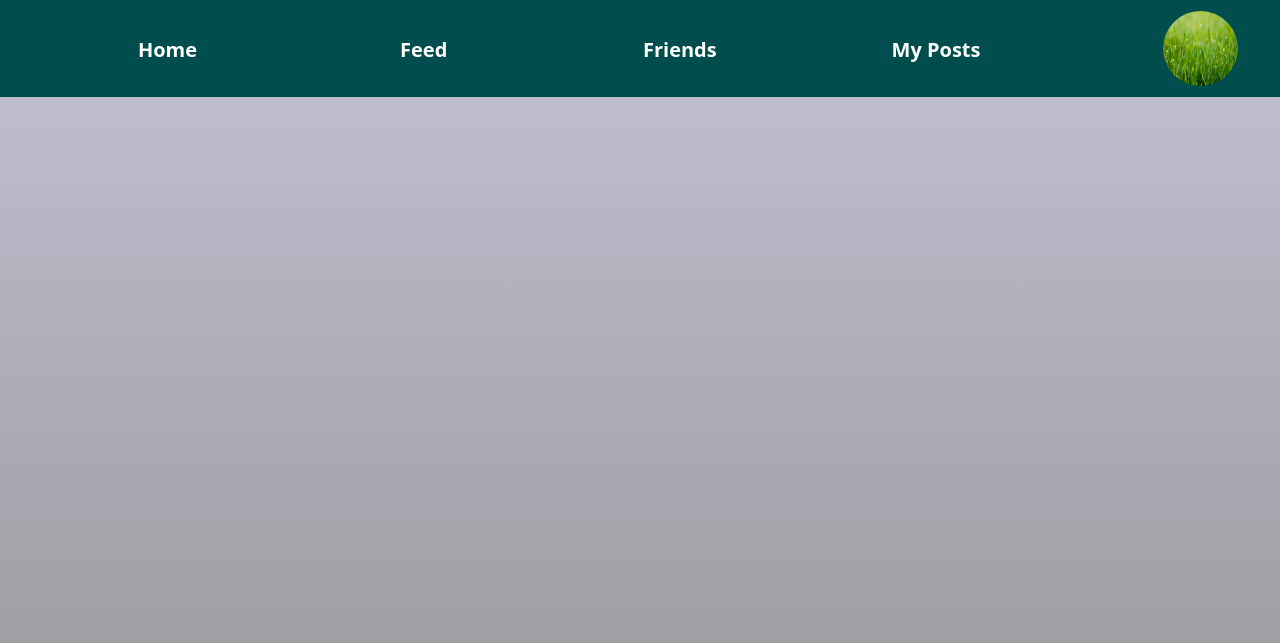
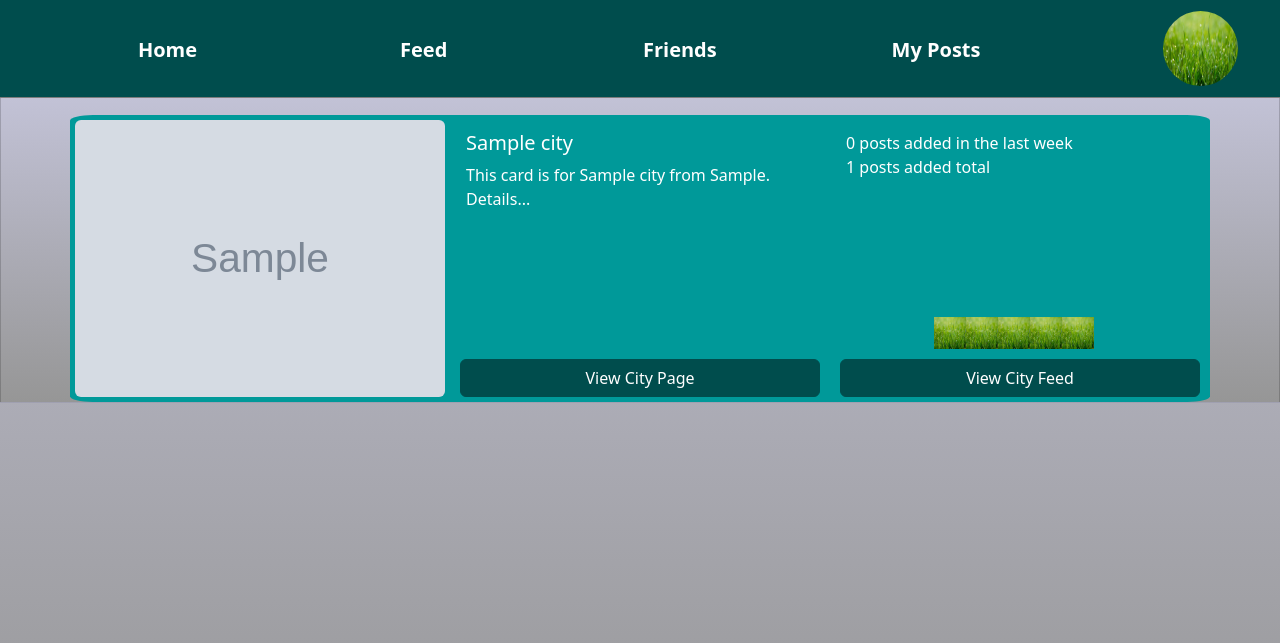
Before and after one commit to Humhmu/CityStars, a Django app: page / in a window 1280 px wide. Shown: the top 643 px of the page. Run offline with Django 3.2, Linux system fonts and the light colour scheme; tables that the repository leaves empty hold one stand-in row (values such as "Sample post"); grey boxes marked "Sample" are stand-in pictures; some libraries are stand-ins or nearby versions.

Commit message:
implemented basic homepage

```diff
--- a/CityStars_app/views.py
+++ b/CityStars_app/views.py
@@ -3,84 +3,111 @@ from django.shortcuts import redirect, render
 from django.urls import reverse
 from CityStars_app.forms import UserForm
 from django.contrib.auth import authenticate, login, logout
+from CityStars_app.models import *
+import datetime
 
 
 def city_stars(request):
-    return render(request, 'CityStars_app/city_stars.html')
+    context_dict = {}
+    context_dict["cities"] = City.objects.order_by("name")
+
+    context_dict["posts"] = {}
+    for city in context_dict["cities"]:
+        context_dict["posts"].setdefault(city.name, len(Post.objects.filter(city=city)))
+
+    context_dict["posts_week"] = {}
+    for city in context_dict["cities"]:
+        context_dict["posts_week"].setdefault(
+            city.name,
+            len(
+                Post.objects.filter(
+                    city=city,
+                    posted_date=datetime.datetime.now() - datetime.timedelta(weeks=1),
+                )
+            ),
+        )
+
+    return render(request, "CityStars_app/city_stars.html", context_dict)
 
 
 def city(request, city_slug):
-    return render(request, 'CityStars_app/city.html')
+    return render(request, "CityStars_app/city.html")
 
 
 def add_post(request, city_slug):
-    return render(request, 'CityStars_app/add_post.html')
+    return render(request, "CityStars_app/add_post.html")
 
 
 def friend_feed(request):
-    return render(request, 'CityStars_app/friend_feed.html')
+    return render(request, "CityStars_app/friend_feed.html")
 
 
 def city_feed(request):
-    return render(request, 'CityStars_app/city_feed.html')
+    return render(request, "CityStars_app/city_feed.html")
 
 
 def profile(request, profile_username):
-    return render(request, 'CityStars_app/profile.html')
+    return render(request, "CityStars_app/profile.html")
 
 
 def delete_profile(request, profile_username):
-    return render(request, 'CityStars_app/delete_profile.html')
+    return render(request, "CityStars_app/delete_profile.html")
 
 
 def friends(request, profile_username):
-    return render(request, 'CityStars_app/friends.html')
+    return render(request, "CityStars_app/friends.html")
 
 
 def chat(request, profile_username, friend_username):
-    return render(request, 'CityStars_app/chat.html')
+    return render(request, "CityStars_app/chat.html")
 
 
 def posts(request, profile_username):
-    return render(request, 'CityStars_app/posts.html')
+    return render(request, "CityStars_app/posts.html")
 
 
 def city_post(request, city_slug, post_id):
-    return render(request, 'CityStars_app/city_post.html')
+    return render(request, "CityStars_app/city_post.html")
 
 
 def user_post(request, profile_username, post_id):
-    return render(request, 'CityStars_app/user_post.html')
+    return render(request, "CityStars_app/user_post.html")
 
 
 def delete_post(request, post_id):
-    return render(request, 'CityStars_app/delete_post.html')
+    return render(request, "CityStars_app/delete_post.html")
 
 
 def user_login(request):
-    if request.method == 'POST':
-        username = request.POST.get('username')
-        password = request.POST.get('password')
+    if request.method == "POST":
+        username = request.POST.get("username")
+        password = request.POST.get("password")
 
         user = authenticate(username=username, password=password)
 
         if user:
             if user.is_active:
                 login(request, user)
-                return redirect(reverse('CityStars_app:city_stars'))
+                return redirect(reverse("CityStars_app:city_stars"))
             else:
                 return HttpResponse("Your account has been disabled")
         else:
             print(f"Invalid login details: {username}, {password}")
-            return render(request, 'CityStars_app/login.html', {'error_message': "Invalid login details supplied. Please check your username and password."})
+            return render(
+                request,
+                "CityStars_app/login.html",
+                {
+                    "error_message": "Invalid login details supplied. Please check your username and password."
+                },
+            )
 
-    return render(request, 'CityStars_app/login.html')
+    return render(request, "CityStars_app/login.html")
 
 
 def signup(request):
     registered = False
 
-    if request.method == 'POST':
+    if request.method == "POST":
         user_form = UserForm(request.POST)
 
         if user_form.is_valid():
@@ -89,12 +116,14 @@ def signup(request):
             user.save()
 
             registered = True
-            return redirect(reverse('CityStars_app:city_stars'))
+            return redirect(reverse("CityStars_app:city_stars"))
         else:
             print(user_form.errors)
     else:
         user_form = UserForm()
 
-    return render(request, 'CityStars_app/register.html',
-                  {'user_form': user_form,
-                   'registered': registered})
+    return render(
+        request,
+        "CityStars_app/register.html",
+        {"user_form": user_form, "registered": registered},
+    )
--- /dev/null
+++ b/static/css/city_stars.css
@@ -0,0 +1,64 @@
+@import "base.css";
+
+.card-title {
+  color: #fff;
+}
+
+.card-text {
+  color: #fff;
+}
+
+.btn-primary {
+  background-color: #004d4d;
+  border-color: #004d4d;
+}
+
+.btn-primary:hover {
+  background-color: #000;
+  border-color: #fff;
+}
+
+.cc-content-col {
+  display: flex;
+  flex-direction: column;
+}
+
+.cc-content-row {
+  flex-grow: 1;
+}
+
+.cc-btn {
+  padding-left: 10px;
+  padding-right: 10px;
+  padding-bottom: 5px;
+}
+
+.cc-img {
+  padding: 5px;
+}
+
+.cc-card {
+  background: linear-gradient(to bottom, #c2c2d6 0%, #969696 100%);
+  border-radius: 0;
+}
+
+.cc-row {
+  background-color: #009999;
+  border-radius: 2%;
+}
+
+.container {
+  padding: 0;
+  margin-left: auto;
+  margin-right: auto;
+}
+
+.list-group-horizontal {
+  list-style-type: none;
+}
+
+.cc-stars {
+  margin-left: auto;
+  margin-right: auto;
+  padding-bottom: 10px;
+}
--- a/templates/CityStars_app/city_stars.html
+++ b/templates/CityStars_app/city_stars.html
@@ -1,9 +1,90 @@
 {% extends 'CityStars_app/base.html' %}
 {% load static %}
+{% load custom_filters %}
 
-{% block title_block %}
-    City Stars
+{% block css_block %}
+<link rel="stylesheet" href="{% static 'css/city_stars.css' %}" />
+{% endblock %}
+
+{% block title_block%}
+City Stars
 {% endblock %}
 
 {% block body_block %}
+{% if cities %}
+
+
+<div class="card mb-3 cc-card">
+	{% for city in cities %}
+	<div class="container">
+
+		<p style="line-height: 0.05"><br></p>
+		<div class="row g-0 cc-row">
+
+			<div class="col-md-4 cc-img">
+				<img src="{{ city.image.url }}" class="img-fluid rounded" alt="Img of {{ city.name }}" />
+			</div>
+
+			<div class="col-md-8 cc-content-col">
+				<div class="row g-0 cc-content-row">
+
+					<div class="col-md-6">
+						<div class="card-body">
+							<h5 class="card-title">{{ city.name}}</h5>
+							<p class="card-text">
+								This card is for {{ city.name }} from {{ city.country }}. Details...
+							</p>
+						</div>
+					</div>
+
+					<div class="col-md-6 cc-content-col">
+						<div class="card-body cc-cs">
+							<div class="row">
+								<p class="card-text">{{ posts_week|get_item:city.name }} posts added in
+									the last week
+								</p>
+							</div>
+							<div class="row">
+								<p class="card-text">{{ posts|get_item:city.name }} posts added total</p>
+							</div>
+						</div>
+						<div class="row cc-stars">
+							<ul class="list-group list-group-horizontal">
+								{% for i in 1|to:city.avg_rating %}
+								<li><img src="{% static 'images/guest_pfp.jpg' %}" alt="star" width="32" height="32" />
+								</li>
+								{% endfor %}
+								{% for i in city.avg_rating|to:4 %}
+								<li><img src="{% static 'images/guest_pfp.jpg' %}" alt="nostar" width="32"
+										height="32" />
+								</li>
+								{% endfor %}
+							</ul>
+						</div>
+					</div>
+
+				</div>
+
+				<div class="row g-0">
+					<div class="col-md-6 cc-btn">
+						<button class="btn btn-primary col-md-12"
+							onclick="window.location.href='{% url 'CityStars_app:city' city.slug %}';">
+							View City Page
+						</button>
+					</div>
+					<div class="col-md-6 cc-btn">
+						<button class="btn btn-primary col-md-12"
+							onclick="window.location.href='{% url 'CityStars_app:city_feed' %}';">
+							View City Feed
+						</button>
+					</div>
+				</div>
+			</div>
+		</div>
+	</div>
+	{% endfor %}
+</div>
+{% else %}
+<p>There are no cities present.</p>
+{% endif %}
 {% endblock %}
```
